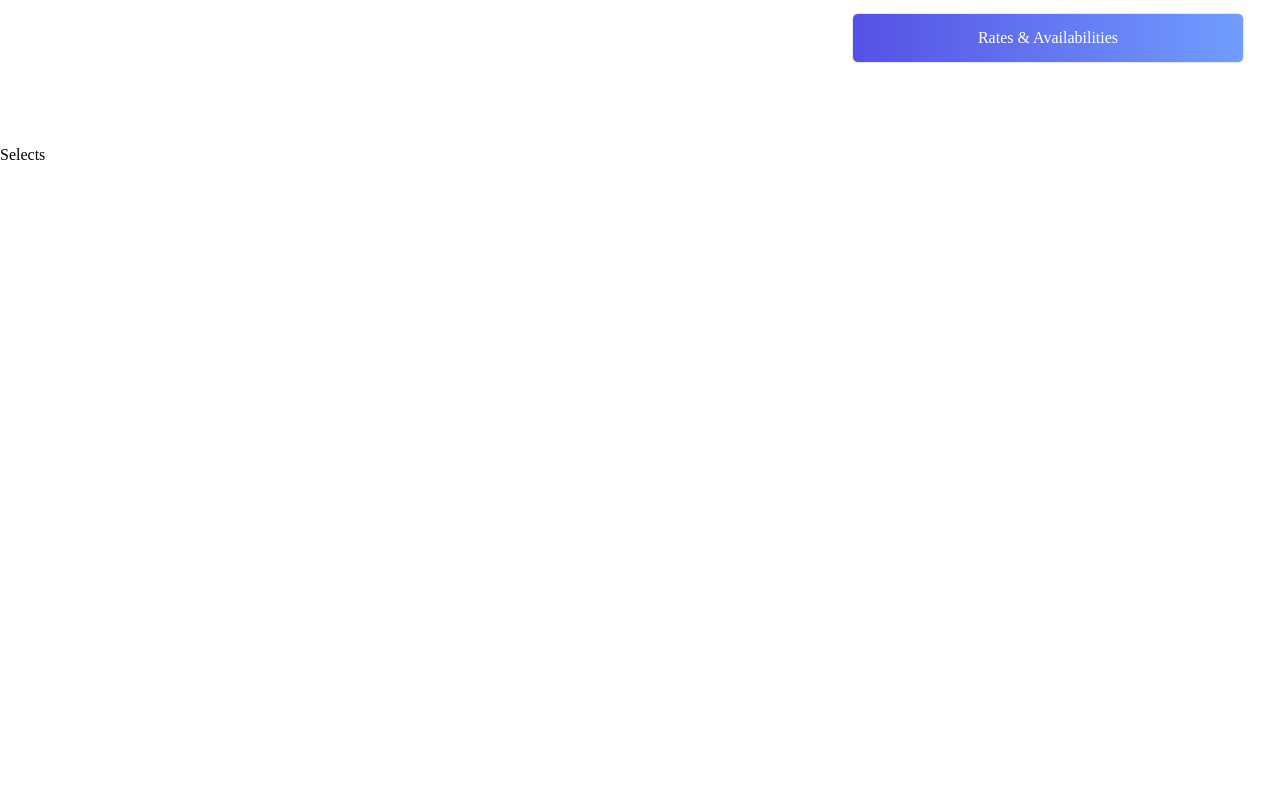
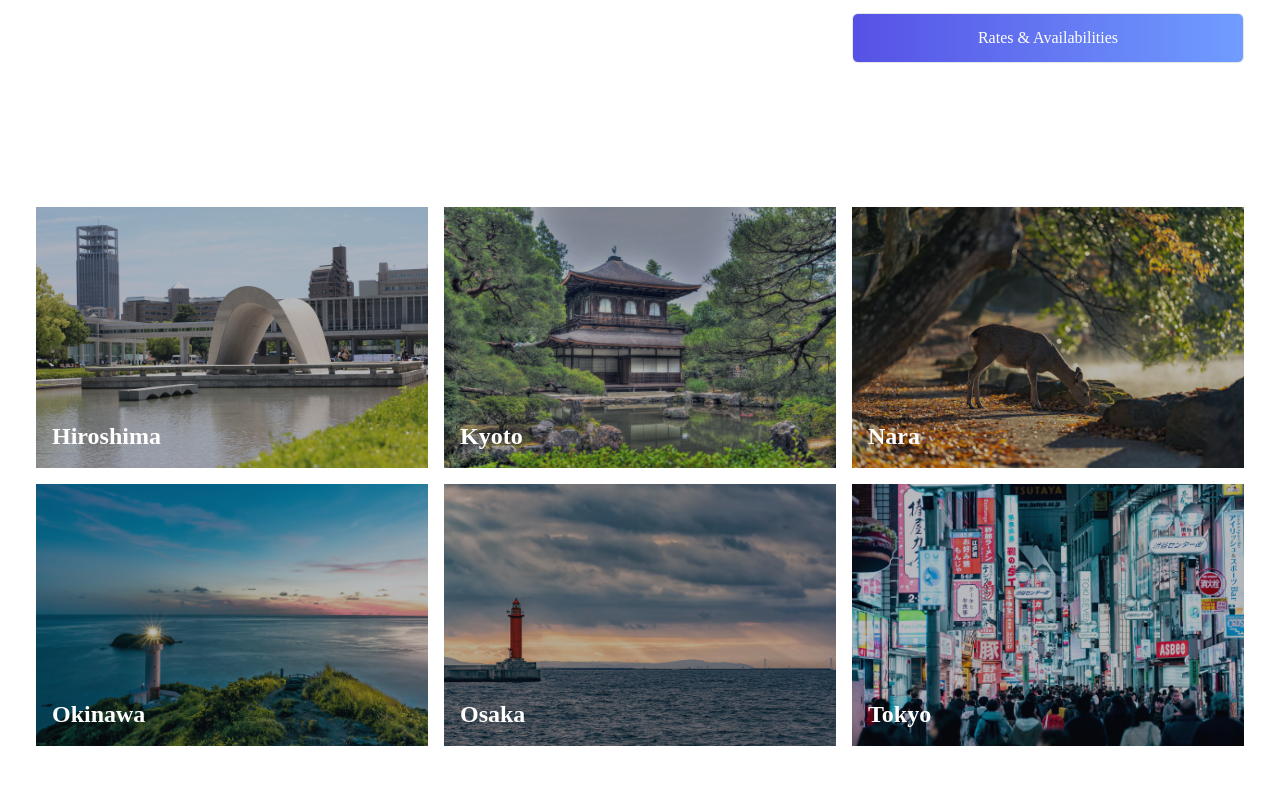
Before and after one commit to EzekielSmith107/travel-site, a React (Create React App) app: page / in a window 1280 px wide. Shown: the part 1945-2730 px from the top of the page. Before the commit the page ends 2112 px from the top, so only its background shows below. Built offline with nearby package versions, Linux system fonts and the light colour scheme.

Commit message:
destinations organized

```diff
--- a/src/components/Selects.jsx
+++ b/src/components/Selects.jsx
@@ -1,8 +1,22 @@
 import React from 'react'
+import SelectsCard from './SelectsCard'
+import hiroshima from '../assets/hiroshima.jpg'
+import kyoto from '../assets/kyoto.jpg'
+import nara from '../assets/nara.jpg'
+import okinawa from '../assets/okinawa.jpg'
+import osaka from '../assets/osaka.jpg'
+import tokyo from '../assets/tokyo.jpg'
 
 const Selects = () => {
   return (
-    <div>Selects</div>
+    <div className='max-w-[1240px] mx-auto px-4 py-16 grid sm:grid-cols-2 lg:grid-cols-3 gap-4'>
+        <SelectsCard bg={hiroshima} text='Hiroshima' alt='Hiroshima' />
+        <SelectsCard bg={kyoto} text='Kyoto' alt='Kyoto' />
+        <SelectsCard bg={nara} text='Nara' alt='Nara' />
+        <SelectsCard bg={okinawa} text='Okinawa' alt='Okinawa' />
+        <SelectsCard bg={osaka} text='Osaka' alt='Osaka' />
+        <SelectsCard bg={tokyo} text='Tokyo' alt='Tokyo' />
+    </div>
   )
 }
 
--- /dev/null
+++ b/src/components/SelectsCard.jsx
@@ -0,0 +1,14 @@
+import React from 'react'
+
+const SelectsCard = (props) => {
+  return (
+    <div className='relative'>
+        <img className='w-full h-full object-cover' src={props.bg} alt={props.alt} />
+        <div className='bg-gray-900/30 absolute top-0 left-0 w-full h-full'>
+            <p className='left-4 bottom-4 text-2xl font-bold text-white absolute'>{props.text}</p>
+        </div>
+    </div>
+  )
+}
+
+export default SelectsCard
```
